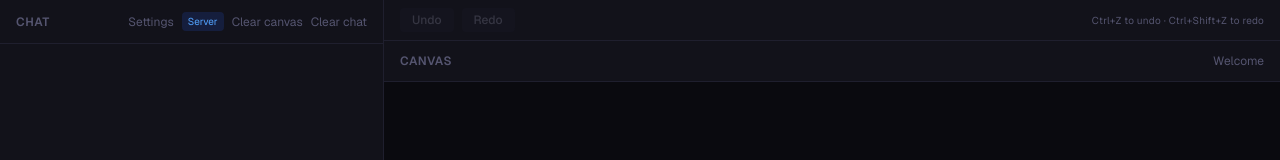
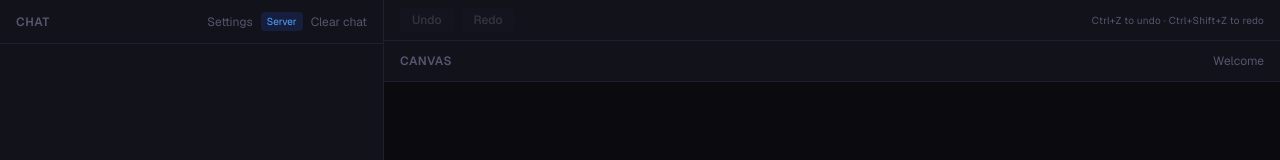
Before and after one commit to Thenewchicken55/opensite, a Next.js app: page / in a window 1280 px wide. Shown: the top 160 px of the page. Built offline with nearby package versions, Linux system fonts and the light colour scheme.

Commit message:
Remove duplicate Clear canvas button from ChatPanel

```diff
--- a/src/components/ChatPanel.tsx
+++ b/src/components/ChatPanel.tsx
@@ -98,11 +98,6 @@ export function ChatPanel() {
     localStorage.removeItem(HISTORY_KEY);
   }, []);
 
-  const handleClearCanvas = useCallback(() => {
-    const canvas = document.querySelector<HTMLElement>("#canvas");
-    if (canvas) canvas.innerHTML = "";
-  }, []);
-
   const handleSettingsSaved = useCallback(() => {
     setBackend("detecting");
     detectBackend().then(setBackend);
@@ -142,13 +137,6 @@ export function ChatPanel() {
             {backendLabel}
           </span>
           <button
-            onClick={handleClearCanvas}
-            className="text-xs text-text-muted hover:text-text-secondary transition-colors"
-            title="Clear canvas"
-          >
-            Clear canvas
-          </button>
-          <button
             onClick={handleReset}
             className="text-xs text-text-muted hover:text-text-secondary transition-colors"
             title="Clear chat"
```
